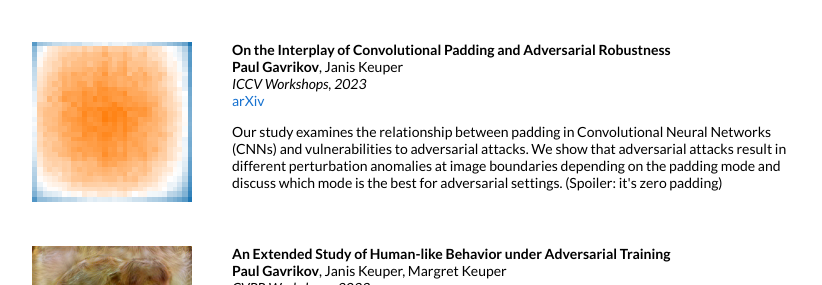
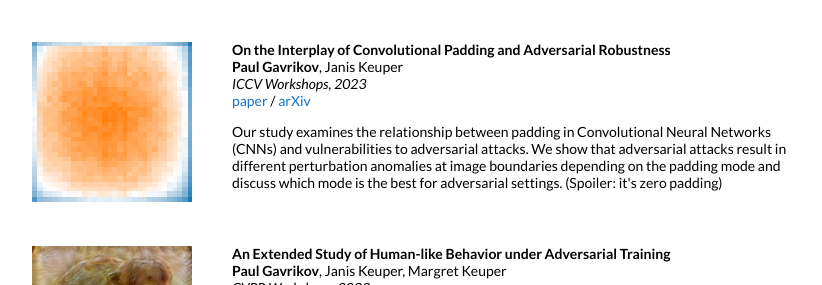
Before and after one commit to paulgavrikov/paulgavrikov.github.io, a Jekyll site: the page built from _posts/2018-05-15-intro.markdown, in a window 1280 px wide and 900 px high, scrolled down 859 px. Shown: the part 168-453 px from the top of the window, without its empty margins (228-1050 px from the left). Built offline with Jekyll 4.4.1, drawn with Linux system fonts in a browser that asks for light colours.

Commit message:
publications: adding iccv link

```diff
--- a/_data/publications.yml
+++ b/_data/publications.yml
@@ -12,7 +12,7 @@
   time: 2023
   short: "Our study examines the relationship between padding in Convolutional Neural Networks (CNNs) and vulnerabilities to adversarial attacks. We show that adversarial attacks result in different perturbation anomalies at image boundaries depending on the padding mode and discuss which mode is the best for adversarial settings. (Spoiler: it's zero padding)"
   conference: "ICCV Workshops, 2023"
-  details: <a href="http://arxiv.org/abs/2308.06612">arXiv</a>
+  details: <a href="https://openaccess.thecvf.com/content/ICCV2023W/BRAVO/html/Gavrikov_On_the_Interplay_of_Convolutional_Padding_and_Adversarial_Robustness_ICCVW_2023_paper.html">paper</a> / <a href="http://arxiv.org/abs/2308.06612">arXiv</a>
   image: images/small/tn_atpadding.png
 - publication:
   title: "An Extended Study of Human-like Behavior under Adversarial Training"
```
